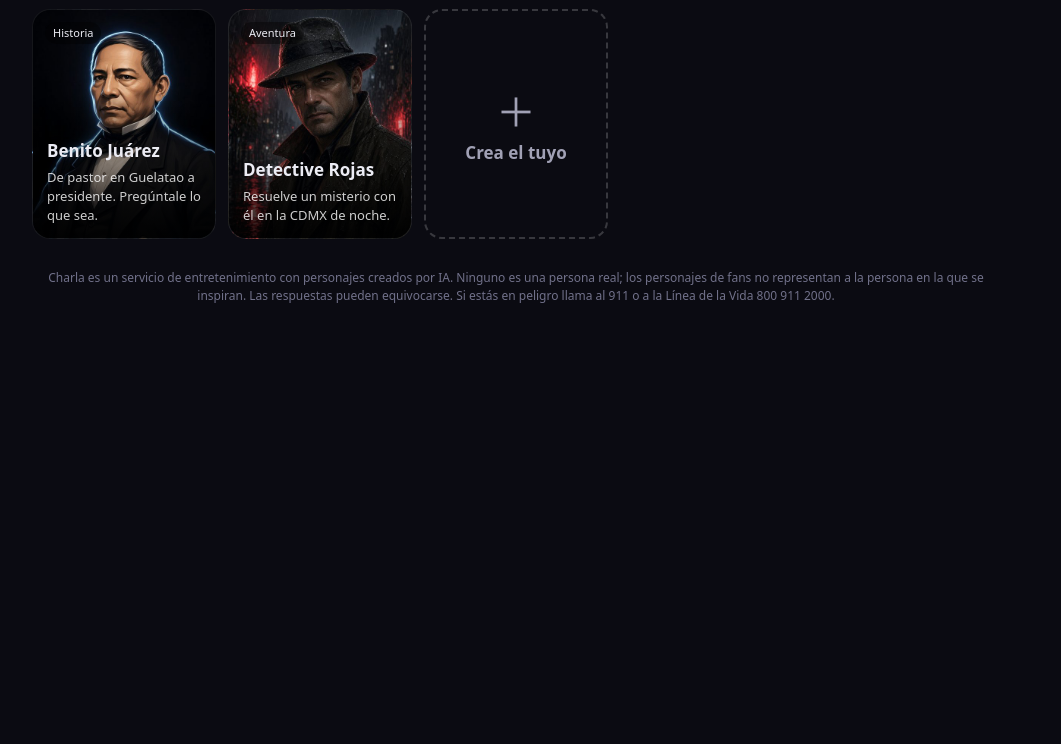
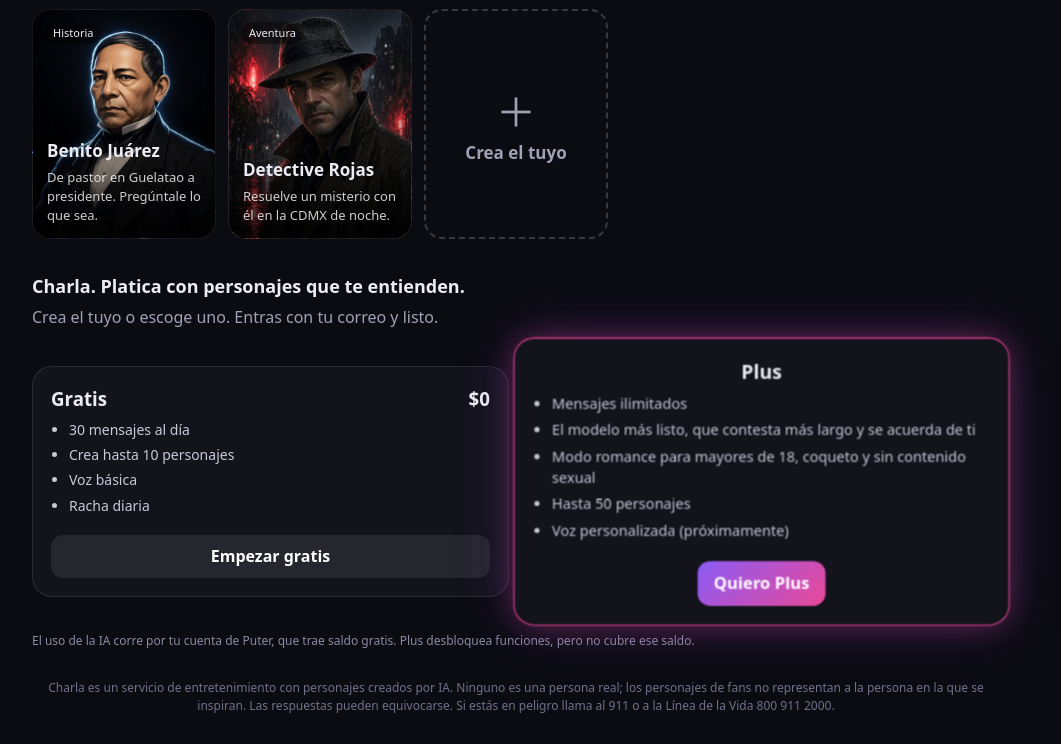
Before and after one commit to Alfredo829-dot/charla-ia, a plain HTML site: page index.html in a window 1280 px wide. Shown: the part 882-1626 px from the top of the page, without its empty margins (124-1185 px from the left). Before the commit the page ends 1216 px from the top, so only its background shows below. Drawn offline with Linux system fonts and the light colour scheme.

Commit message:
Sección de planes

```diff
--- a/app.js
+++ b/app.js
@@ -237,6 +237,7 @@ function abrirAjustes() {
 $("#bAjustes").onclick = abrirAjustes;
 $("#ajOk").onclick = () => { ls.set("ch_nombre", $("#ajNom").value.trim()); ls.set("ch_key", $("#ajKey").value.trim()); ls.set("ch_rom", esPlus() && $("#ajRom").checked); voz = $("#ajVoz").checked; ls.set("ch_voz", voz); pintarVoz(); cerrar("#mAjustes"); };
 $("#ajBorrar").onclick = () => { if (confirm("¿Borrar todos tus chats y personajes?")) { Object.keys(localStorage).filter(k => k.startsWith("ch_chat_") || k === "ch_propios" || k === "ch_rec").forEach(k => localStorage.removeItem(k)); cerrar("#mAjustes"); location.hash = ""; pintar(); } };
+document.querySelectorAll(".plusLink").forEach(e => e.href = C.linkPago || `https://wa.me/${C.contactoWhatsApp}?text=${encodeURIComponent("Hola, quiero Charla Plus")}`);
 $("#pgLink").href = C.linkPago || `https://wa.me/${C.contactoWhatsApp}?text=${encodeURIComponent("Hola, quiero Charla Plus")}`;
 $("#pgCerrar").onclick = () => cerrar("#mPago");
 document.querySelectorAll(".modal").forEach(m => m.onclick = e => { if (e.target === m) m.classList.add("oculto"); });
--- a/index.html
+++ b/index.html
@@ -9,6 +9,10 @@
   <div id="cats" class="cats"></div></section>
   <section id="recientes" class="fila oculto"><h2>Sigue platicando</h2><div id="lRec" class="rec"></div></section>
   <section><h2 id="tLista">Descubre</h2><div id="lista" class="grid"></div></section>
+  <section id="planes" class="planes"><h2>Charla. Platica con personajes que te entienden.</h2><p class="sub">Crea el tuyo o escoge uno. Entras con tu correo y listo.</p>
+  <div class="pl"><div class="plan"><h3>Gratis <b>$0</b></h3><ul><li>30 mensajes al día</li><li>Crea hasta 10 personajes</li><li>Voz básica</li><li>Racha diaria</li></ul><a href="#" class="btn sec">Empezar gratis</a></div>
+  <div class="plan top"><h3>Plus</h3><ul><li>Mensajes ilimitados</li><li>El modelo más listo, que contesta más largo y se acuerda de ti</li><li>Modo romance para mayores de 18, coqueto y sin contenido sexual</li><li>Hasta 50 personajes</li><li>Voz personalizada (próximamente)</li></ul><a class="btn plusLink" target="_blank" rel="noopener">Quiero Plus</a></div></div>
+  <p class="nota">El uso de la IA corre por tu cuenta de Puter, que trae saldo gratis. Plus desbloquea funciones, pero no cubre ese saldo.</p></section>
   <footer class="pie">Charla es un servicio de entretenimiento con personajes creados por IA. Ninguno es una persona real; los personajes de fans no representan a la persona en la que se inspiran. Las respuestas pueden equivocarse. Si estás en peligro llama al 911 o a la Línea de la Vida 800 911 2000.</footer>
 </main>
 <main id="vChat" class="oculto">
--- a/styles.css
+++ b/styles.css
@@ -48,3 +48,8 @@ h2{font-size:18px;margin:22px 0 10px}
 .cuenta{display:flex;align-items:center;justify-content:space-between;gap:8px;background:#ffffff08;border-radius:12px;padding:8px 10px;margin-bottom:10px;font-size:13px}
 .fila3{display:flex;gap:8px;margin-top:4px}.fila3 input{margin-top:0!important}
 details{margin-bottom:10px}summary{cursor:pointer}
+
+.planes{margin-top:34px}.planes .sub{color:#a1a1b5;margin:-4px 0 14px}.pl{display:grid;grid-template-columns:repeat(auto-fit,minmax(240px,1fr));gap:14px;align-items:center}
+.plan{background:#13131c;border:1px solid #ffffff1a;border-radius:20px;padding:18px;display:flex;flex-direction:column}.plan h3{margin:0 0 8px;display:flex;justify-content:space-between}
+.plan ul{margin:0 0 14px;padding-left:18px;color:#c9c9d8;font-size:14px}.plan li{margin-bottom:5px}
+.plan.top{border-color:#ec4899;transform:scale(1.04);box-shadow:0 0 30px #ec489955,0 0 60px #8b5cf633}
```
